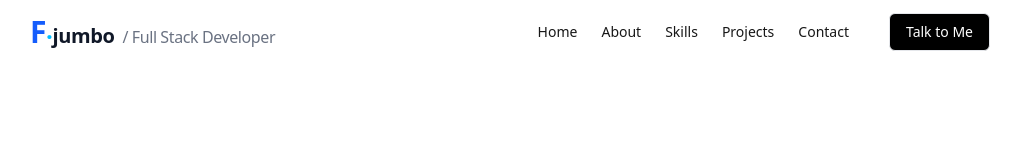
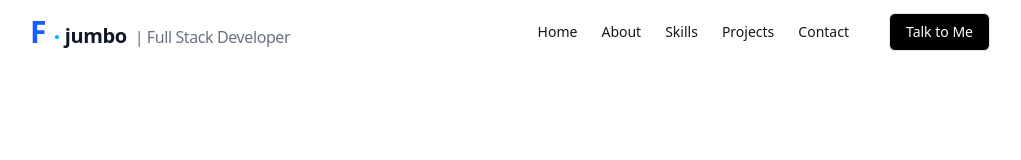
Before and after one commit to fidjumbo/portfolio-next.js, a Next.js app: page / in a window 1280 px wide. Shown: the top 160 px of the page, without its empty margins (130-1151 px from the left). Built offline with nearby package versions, Linux system fonts and the light colour scheme.

Commit message:
fixed navbar

```diff
--- a/app/components/Navbar.tsx
+++ b/app/components/Navbar.tsx
@@ -64,10 +64,10 @@ const Navbar: React.FC = () => {
 
         {/* Desktop view */}
          <span className="hidden md:block text-2xl">
-          <span className="text-blue-600 text-3xl">F</span>
-          <span className="text-sky-400 text-2xl font-extrabold align-top">.</span>
-          <span className="text-gray-900 text-xl">jumbo</span>
-          <span className="text-gray-500 text-base font-medium ml-2">/ Full Stack Developer</span>
+          <span className="text-blue-600 text-3xl">F </span>
+          <span className="text-sky-400 text-2xl font-extrabold align-top"> .</span>
+          <span className="text-gray-900 text-xl"> jumbo</span>
+          <span className="text-gray-500 text-base font-medium ml-2">| Full Stack Developer</span>
          </span>
         </a>
        </div>
```
